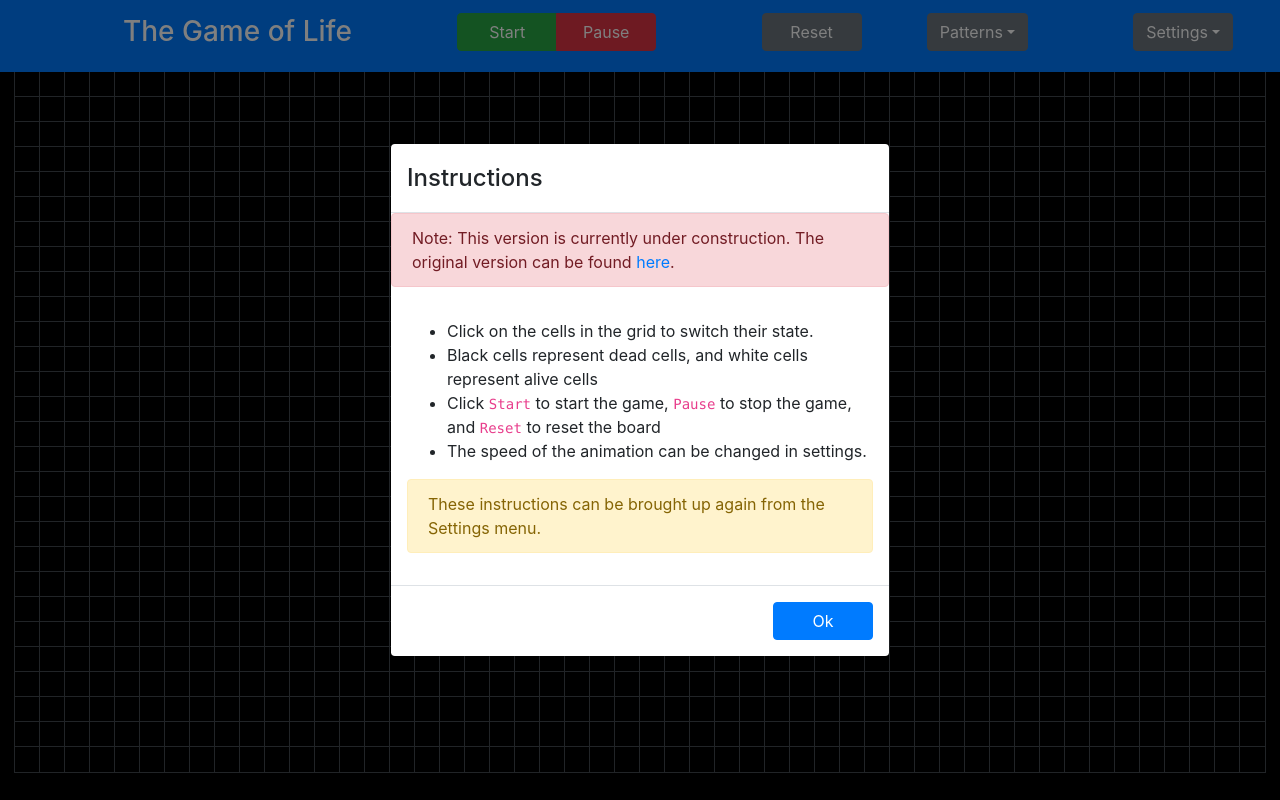
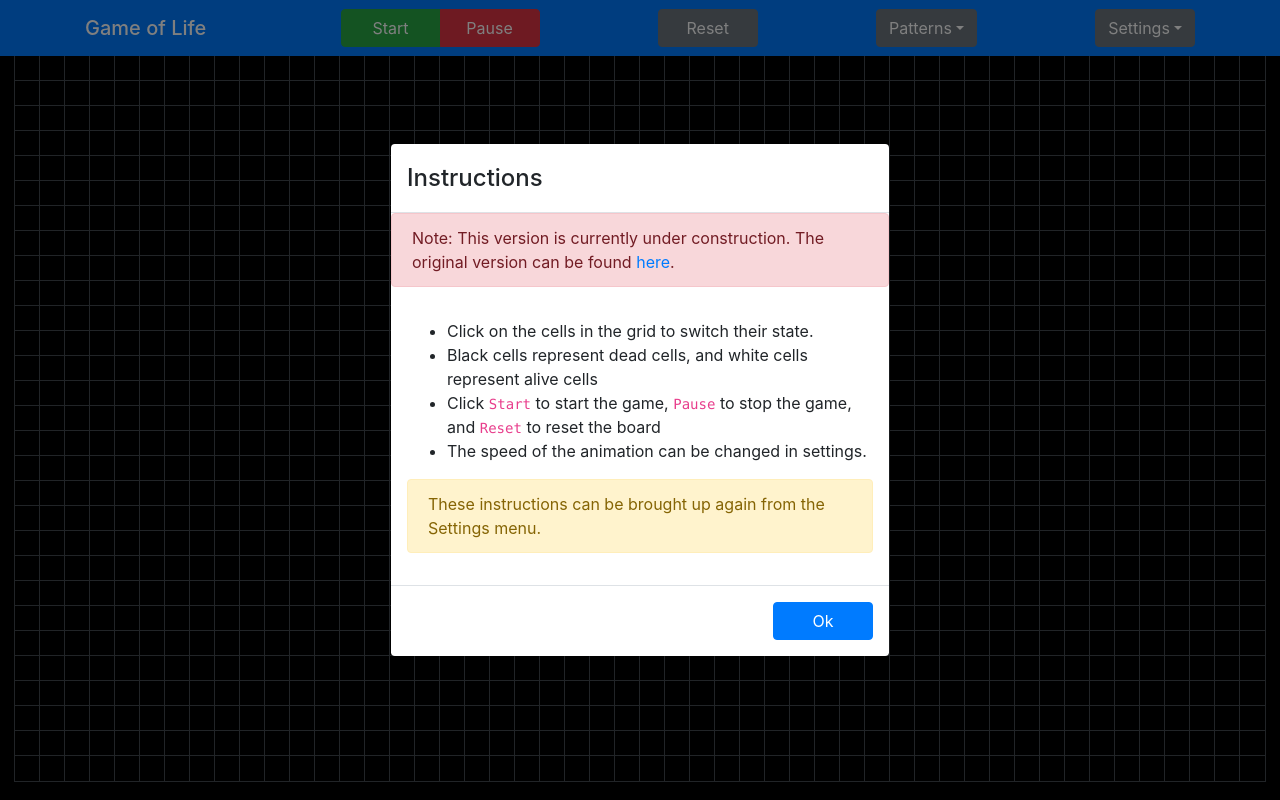
Before and after one commit to robertpsoane/game-of-life, a React (Create React App) app: page / in a window 1280 px wide. Built offline with nearby package versions, Linux system fonts and the light colour scheme.

Commit message:
Current semi-ok navbar

```diff
--- a/src/components/controls/navbar.jsx
+++ b/src/components/controls/navbar.jsx
@@ -10,10 +10,12 @@ class NavBar extends Component {
   render() {
     return (
       <nav id="navBar" className="navbar  navbar-dark bg-primary">
-        <div className="container-md navbar-brand">
-          <h3>The Game of Life</h3>
+        <div className="container">
+          <span class="navbar-brand mb-0 h2">Game of Life</span>
+
           <StartStop start={this.props.start} pause={this.props.pause} />
           <Reset reset={this.props.reset} />
+
           <Patterns
             pattern_grid={this.props.pattern_grid}
             pattern={this.props.pattern}
--- a/src/components/controls/patterns.jsx
+++ b/src/components/controls/patterns.jsx
@@ -33,7 +33,6 @@ class Patterns extends Component {
     const patterns = this.props.pattern_grid;
     const grid_dims = this.props.grid_dims;
     return (
-      <div className="btn-group controller" role="group">
       <div className="dropdown">
         {/* Settings button */}
         <div
@@ -122,8 +121,6 @@ class Patterns extends Component {
           />
         </div>
       </div>
-        {/** Modals go here */}
-      </div>
     );
   }
 }
--- a/src/components/controls/reset.jsx
+++ b/src/components/controls/reset.jsx
@@ -7,17 +7,15 @@ class Reset extends Component {
 
   render() {
     return (
-      <div style={{ display: "inline" }}>
-        <ul class="btn-group controller" role="group">
-          <li
+      <div>
+        <div
           type="button"
           class="btn btn-secondary"
           style={{ width: 100 }}
           onClick={this.props.reset}
         >
           Reset
-          </li>
-        </ul>
+        </div>
       </div>
     );
   }
--- a/src/components/controls/settings.jsx
+++ b/src/components/controls/settings.jsx
@@ -24,7 +24,6 @@ class Settings extends Component {
 
   render() {
     return (
-      <ul class="btn-group controller" role="group">
       <div className="dropdown">
         {/* Settings button */}
         <div
@@ -79,7 +78,6 @@ class Settings extends Component {
             About
           </a>
         </div>
-        </div>
         {/** Modals go here */}
         <About
           show={this.state.showAbout}
@@ -93,7 +91,7 @@ class Settings extends Component {
             this.hideHowTo();
           }}
         />
-      </ul>
+      </div>
     );
   }
 }
--- a/src/components/controls/startstop.jsx
+++ b/src/components/controls/startstop.jsx
@@ -5,25 +5,25 @@ class StartStop extends Component {
   state = {};
   render() {
     return (
-      <ul class="btn-group controller" role="group">
-        <li
+      <div class="btn-group" role="group">
+        <div
           type="button"
           class="btn btn-success"
           style={{ width: 100 }}
           onClick={this.props.start}
         >
           Start
-        </li>
+        </div>
 
-        <li
+        <div
           type="button"
           class="btn btn-danger"
           style={{ width: 100, backgroundColor: "dark-red" }}
           onClick={this.props.pause}
         >
           Pause
-        </li>
-      </ul>
+        </div>
+      </div>
     );
   }
 }
```
Lines whose indentation alone changed are shown as unchanged.
